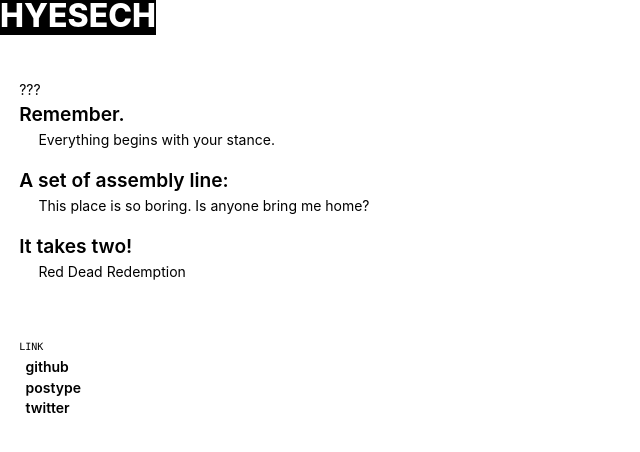
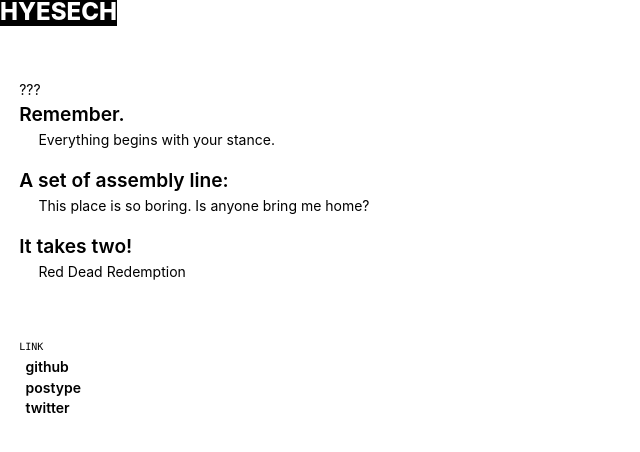
Before and after one commit to hyroworld/hyroworld, a Next.js app: page / in a window 1280 px wide. Shown: the top 452 px of the page, without its empty margins (0-640 px from the left). Built offline with nearby package versions, Linux system fonts and the light colour scheme.

Commit message:
타이틀 사이즈 변경

```diff
--- a/pages/_app.tsx
+++ b/pages/_app.tsx
@@ -4,7 +4,7 @@ import styled from "@emotion/styled";
 import { Container, Header, Footer, Main, ALink, Small } from "../styles/html";
 
 const Tag = styled.span`
-  font-size: 2rem;
+  font-size: 1.5rem;
   font-weight: 800;
   background-color: #000000;
   color: #ffffff;
@@ -23,7 +23,7 @@ function MyApp({ Component, pageProps }: AppProps) {
         <Small>LINK</Small>
         <ALink href="https://github.com/hyesech">github</ALink>
         <ALink href="https://hyesech.postype.com">postype</ALink>
-        <ALink href="https:/>/twitter.com/hyesech">twitter</ALink>
+        <ALink href="https://twitter.com/hyesech">twitter</ALink>
       </Footer>
     </Container>
   );
```
